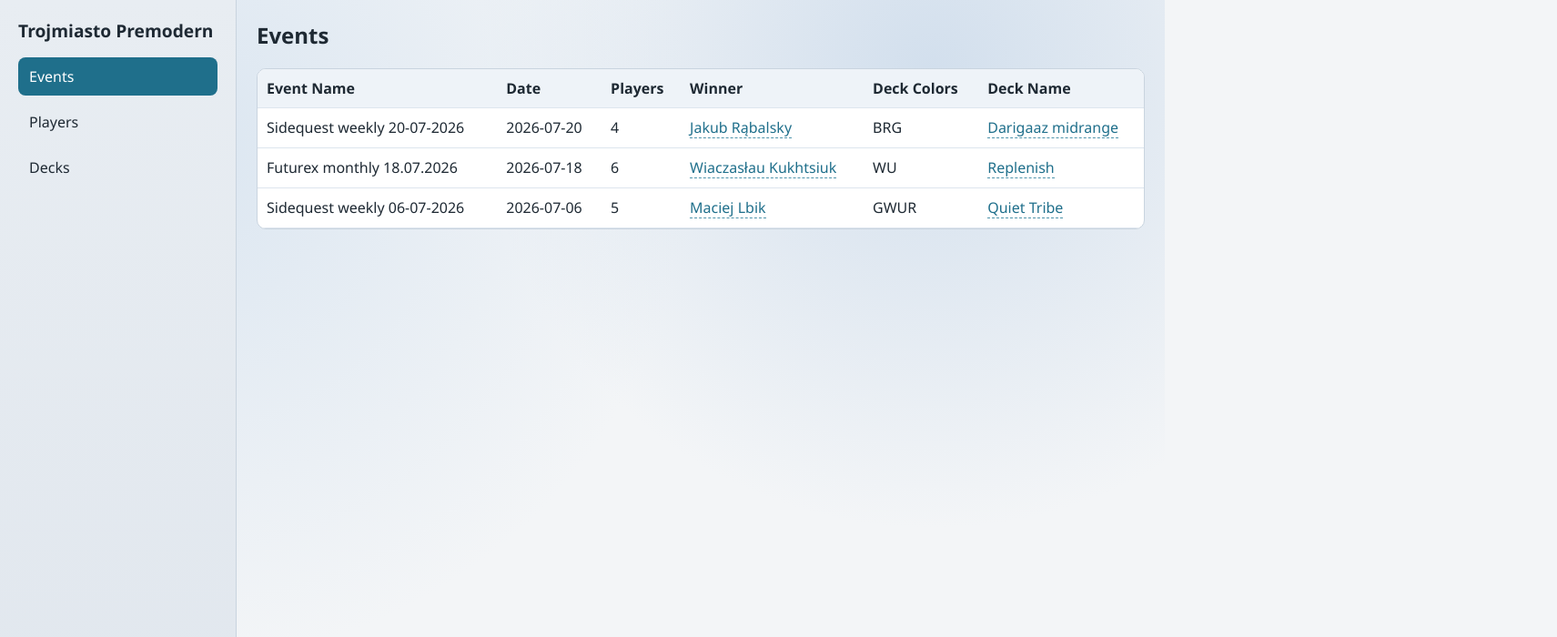
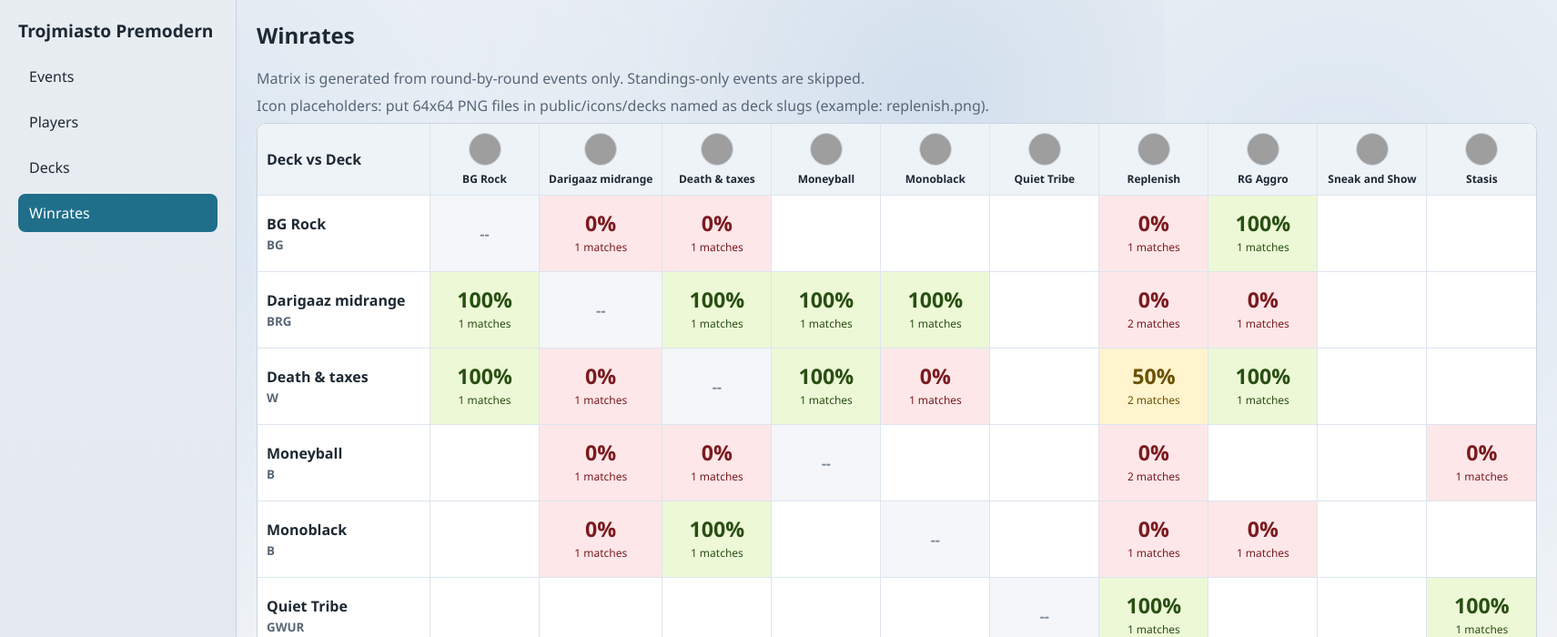
Before and after one commit to Wenslauv/trojmiasto-premodern, a React (Vite) app: page /#/winrates in a window 1280 px wide. Before the commit this address led to /#/events. Shown: the top 700 px of the page at 91% size, 1711 px wide, since content can reach past the window. Built offline with nearby package versions, Linux system fonts and the light colour scheme; grey boxes are pictures that could not be loaded.

Commit message:
feat(winrates): add matchup matrix tab and UI

```diff
--- a/src/App.tsx
+++ b/src/App.tsx
@@ -4,6 +4,7 @@ import PlayersPage from './pages/PlayersPage';
 import PlayerPage from './pages/PlayerPage';
 import EventPage from './pages/EventPage';
 import DecksPage from './pages/DecksPage';
+import WinratesPage from './pages/WinratesPage';
 
 function App() {
   return (
@@ -14,6 +15,7 @@ function App() {
           <NavLink to="/events">Events</NavLink>
           <NavLink to="/players">Players</NavLink>
           <NavLink to="/decks">Decks</NavLink>
+          <NavLink to="/winrates">Winrates</NavLink>
         </nav>
       </aside>
       <main className="content">
@@ -24,6 +26,7 @@ function App() {
           <Route path="/players" element={<PlayersPage />} />
           <Route path="/player/:id" element={<PlayerPage />} />
           <Route path="/decks" element={<DecksPage />} />
+          <Route path="/winrates" element={<WinratesPage />} />
           <Route path="*" element={<Navigate to="/events" replace />} />
         </Routes>
       </main>
--- a/src/lib/data.ts
+++ b/src/lib/data.ts
@@ -1,11 +1,13 @@
-import type { EventItem, PlayerDetail, PlayerListItem, RecordStat } from '../types';
+import type { DeckMatchupMatrix, EventItem, PlayerDetail, PlayerListItem, RecordStat } from '../types';
 
 type Cache = {
   events: EventItem[] | null;
+  matchups: DeckMatchupMatrix | null;
 };
 
 const cache: Cache = {
   events: null,
+  matchups: null,
 };
 
 function mergeRecord(left: RecordStat, right: RecordStat): RecordStat {
@@ -39,6 +41,13 @@ export async function getEvents(): Promise<EventItem[]> {
   const data = await fetchJson<EventItem[]>('data/events.json');
   cache.events = [...data].sort((a, b) => b.date.localeCompare(a.date));
   return cache.events;
+}
+
+export async function getMatchups(): Promise<DeckMatchupMatrix> {
+  if (cache.matchups) return cache.matchups;
+  const data = await fetchJson<DeckMatchupMatrix>('data/cache/matchups.json');
+  cache.matchups = data;
+  return data;
 }
 
 export async function getEventById(id: string): Promise<EventItem | undefined> {
--- /dev/null
+++ b/src/pages/WinratesPage.tsx
@@ -0,0 +1,119 @@
+import { useEffect, useState } from 'react';
+import { getMatchups } from '../lib/data';
+import type { DeckMatchupCell, DeckMatchupDeck, DeckMatchupMatrix } from '../types';
+
+function getCellTone(value: number): string {
+  if (value >= 55) return 'winrates-good';
+  if (value <= 45) return 'winrates-bad';
+  return 'winrates-neutral';
+}
+
+function deckIconPath(deck: DeckMatchupDeck): string {
+  return `${import.meta.env.BASE_URL}icons/decks/${deck.slug}.png`;
+}
+
+function deckInitials(name: string): string {
+  return name
+    .split(' ')
+    .filter(Boolean)
+    .slice(0, 2)
+    .map((part) => part[0]?.toUpperCase() ?? '')
+    .join('');
+}
+
+function cellKey(rowDeck: string, colDeck: string): string {
+  return `${rowDeck}::${colDeck}`;
+}
+
+function WinratesPage() {
+  const [data, setData] = useState<DeckMatchupMatrix | null>(null);
+  const [error, setError] = useState('');
+  const [iconBroken, setIconBroken] = useState<Set<string>>(new Set());
+
+  useEffect(() => {
+    getMatchups().then(setData).catch((e: Error) => setError(e.message));
+  }, []);
+
+  if (error) return <p>{error}</p>;
+  if (!data) return <p>Loading...</p>;
+
+  const { decks, matrix } = data;
+
+  return (
+    <section>
+      <h2>Winrates</h2>
+      <p className="muted-note">
+        Matrix is generated from round-by-round events only. Standings-only events are skipped.
+      </p>
+      <p className="muted-note">
+        Icon placeholders: put 64x64 PNG files in public/icons/decks named as deck slugs (example: replenish.png).
+      </p>
+
+      <div className="matrix-wrap">
+        <table className="matrix-table">
+          <thead>
+            <tr>
+              <th className="matrix-corner">Deck vs Deck</th>
+              {decks.map((deck) => {
+                const iconSrc = deckIconPath(deck);
+                const broken = iconBroken.has(iconSrc);
+                return (
+                  <th key={deck.name} className="matrix-col-head">
+                    {!broken ? (
+                      <img
+                        className="deck-icon"
+                        src={iconSrc}
+                        alt={`${deck.name} icon`}
+                        width={36}
+                        height={36}
+                        onError={() => setIconBroken((prev) => new Set(prev).add(iconSrc))}
+                      />
+                    ) : (
+                      <span className="deck-icon-fallback">{deckInitials(deck.name)}</span>
+                    )}
+                    <span>{deck.name}</span>
+                  </th>
+                );
+              })}
+            </tr>
+          </thead>
+          <tbody>
+            {decks.map((rowDeck) => (
+              <tr key={rowDeck.name}>
+                <th className="matrix-row-head">
+                  <span>{rowDeck.name}</span>
+                  <small>{rowDeck.colors}</small>
+                </th>
+                {decks.map((colDeck) => {
+                  if (rowDeck.name === colDeck.name) {
+                    return (
+                      <td key={cellKey(rowDeck.name, colDeck.name)} className="matrix-cell matrix-mirror">
+                        --
+                      </td>
+                    );
+                  }
+
+                  const cell: DeckMatchupCell | undefined = matrix[rowDeck.name]?.[colDeck.name];
+                  if (!cell || cell.matches === 0) {
+                    return <td key={cellKey(rowDeck.name, colDeck.name)} className="matrix-cell matrix-empty" />;
+                  }
+
+                  const toneClass = getCellTone(cell.winPercent);
+
+                  return (
+                    <td key={cellKey(rowDeck.name, colDeck.name)} className={`matrix-cell ${toneClass}`}>
+                      <div className="matrix-value">{cell.winPercent.toFixed(0)}%</div>
+                      <div className="matrix-meta">{cell.matches} matches</div>
+                    </td>
+                  );
+                })}
+              </tr>
+            ))}
+          </tbody>
+        </table>
+      </div>
+    </section>
+  );
+}
+
+export default WinratesPage;
--- a/src/styles.css
+++ b/src/styles.css
@@ -161,6 +161,11 @@ h2 {
   margin: 0;
 }
 
+.muted-note {
+  margin: 0 0 8px;
+  color: var(--muted);
+}
+
 .table-wrap {
   overflow: auto;
   border: 1px solid var(--border);
@@ -219,6 +224,147 @@ td.round-loss {
   font-weight: 600;
 }
 
+.matrix-wrap {
+  overflow: auto;
+  border: 1px solid var(--border);
+  border-radius: 10px;
+  background: #fff;
+}
+
+.matrix-table {
+  width: max-content;
+  min-width: 100%;
+  border-collapse: separate;
+  border-spacing: 0;
+}
+
+.matrix-table th,
+.matrix-table td {
+  border-right: 1px solid var(--table-line);
+  border-bottom: 1px solid var(--table-line);
+}
+
+.matrix-table tr > :last-child {
+  border-right: 0;
+}
+
+.matrix-table tbody tr:last-child > * {
+  border-bottom: 0;
+}
+
+.matrix-corner {
+  position: sticky;
+  left: 0;
+  top: 0;
+  z-index: 5;
+  background: var(--table-head);
+  min-width: 190px;
+  width: 190px;
+}
+
+.matrix-col-head {
+  position: sticky;
+  top: 0;
+  z-index: 3;
+  background: var(--table-head);
+  min-width: 120px;
+  width: 120px;
+  text-align: center;
+  vertical-align: bottom;
+}
+
+.matrix-col-head span {
+  display: block;
+  line-height: 1.2;
+  font-size: 0.75rem;
+  margin-top: 8px;
+}
+
+.matrix-row-head {
+  position: sticky;
+  left: 0;
+  z-index: 2;
+  background: #fff;
+  min-width: 190px;
+  width: 190px;
+}
+
+.matrix-row-head span {
+  display: block;
+  font-weight: 700;
+}
+
+.matrix-row-head small {
+  color: var(--muted);
+}
+
+.matrix-cell {
+  min-width: 120px;
+  width: 120px;
+  height: 84px;
+  text-align: center;
+  vertical-align: middle;
+}
+
+.matrix-empty {
+  background: #fff;
+}
+
+.matrix-mirror {
+  background: #f4f6f9;
+  color: #7d8a98;
+  font-weight: 700;
+}
+
+.matrix-value {
+  font-size: 1.45rem;
+  line-height: 1;
+  font-weight: 700;
+}
+
+.matrix-meta {
+  margin-top: 6px;
+  font-size: 0.75rem;
+}
+
+.winrates-good {
+  background: #edf8d7;
+  color: #294f13;
+}
+
+.winrates-neutral {
+  background: #fff4ce;
+  color: #6b5100;
+}
+
+.winrates-bad {
+  background: #fde7e9;
+  color: #7a1b1f;
+}
+
+.deck-icon,
+.deck-icon-fallback {
+  display: inline-flex;
+  width: 36px;
+  height: 36px;
+  border-radius: 999px;
+  border: 1px solid var(--border);
+  vertical-align: middle;
+}
+
+.deck-icon {
+  object-fit: cover;
+}
+
+.deck-icon-fallback {
+  align-items: center;
+  justify-content: center;
+  font-size: 0.72rem;
+  font-weight: 700;
+  color: var(--muted);
+  background: #f7fafc;
+}
+
 @media (max-width: 960px) {
   .app-shell {
     grid-template-columns: 1fr;
@@ -230,7 +376,7 @@ td.round-loss {
   }
 
   .sidebar nav {
-    grid-template-columns: repeat(3, minmax(0, 1fr));
+    grid-template-columns: repeat(4, minmax(0, 1fr));
   }
 
   .sidebar a {
```
Also changed, not shown: src/types.ts (+19 -0 lines).
